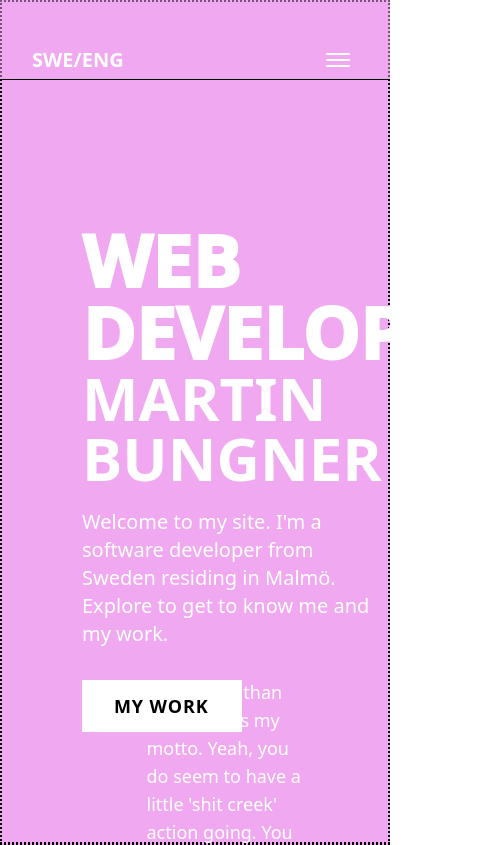
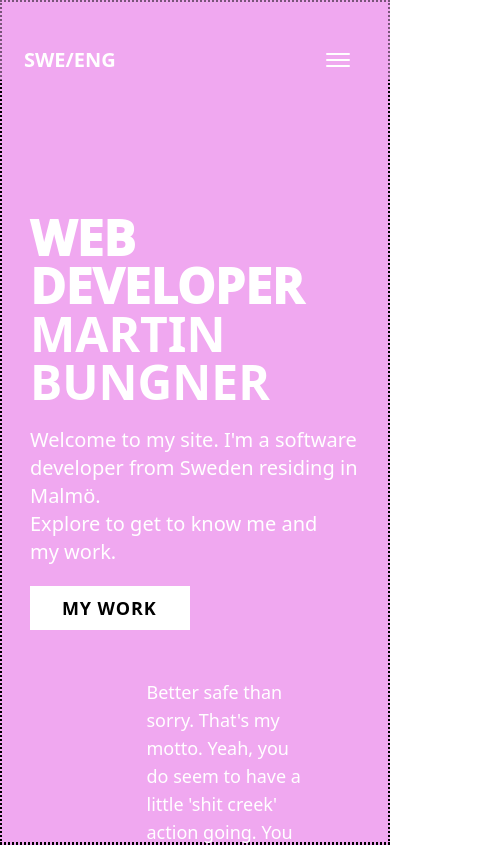
Before and after one commit to mbng47/portfol-1, a Next.js app: page / in a window 390 px wide. Shown: the top 845 px of the page, 492 px wide, since content can reach past the window. Built offline with nearby package versions, Linux system fonts and the light colour scheme.

Commit message:
responsiveness
some more responsiveness

```diff
--- a/src/components/Header.tsx
+++ b/src/components/Header.tsx
@@ -5,7 +5,7 @@ import React, { useState } from 'react';
 export default function Header({ menuOpen, setMenuOpen }) {
 
     return (
-        <header className='w-screen h-20 sticky top-0 pt-12 pb-2 bg-pink-BG flex flex-row justify-between items-center pl-8 sm:pl-16 sm:pr-10 bg-opacity-50 border-b border-black'>
+        <header className='w-screen h-20 sticky top-0 pt-12 pb-2 bg-pink-BG flex flex-row justify-between items-center pl-6 sm:pl-16 sm:pr-10 bg-opacity-50'>
             <h2 className="text-xl sm:text-2xl font-extrabold cursor-pointer">SWE/ENG</h2>
             <button onClick={() => { setMenuOpen(!menuOpen) }}
                 className="mr-10 flex flex-col justify-center items-center cursor-pointer">
--- a/src/components/Home.tsx
+++ b/src/components/Home.tsx
@@ -6,12 +6,12 @@ import { Link } from 'react-scroll';
 export default function Home(){
 
     return (
-        <article id='home' className='h-screen -mt-20 pl-20 pt-28 flex flex-col justify-center border-2 border-black border-dotted'>
-            <h2 className='uppercase font-[999] text-7xl'>Web developer</h2>
-            <h3 className='uppercase font-[900] text-6xl'>Martin Bungner</h3>
+        <article id='home' className='h-screen -mt-20 pl-7 sm:pl-20 sm:pt-28 flex flex-col justify-center border-2 border-black border-dotted'>
+            <h2 className='uppercase font-[999] text-5xl sm:text-7xl'>Web developer</h2>
+            <h3 className='uppercase font-[900] text-5xl sm:text-6xl'>Martin Bungner</h3>
             <p className='text-xl font-normal mt-5 max-w-700px'>Welcome to my site. I'm a software developer from Sweden residing in Malmö.</p>
-            <p className='text-xl font-normal mb-8 max-w-700px'>Explore to get to know me and my work.</p>
-            <Link to="projects" smooth={true} duration={800} className="bg-white text-black tracking-wider text-lg font-bold max-w-40 uppercase decoration-3 py-3 px-8 cursor-pointer">My Work</Link>
+            <p className='text-xl font-normal mb-5 sm:mb-8 max-w-72 sm:max-w-700px'>Explore to get to know me and my work.</p>
+            <Link to="projects" smooth={true} duration={800} className="bg-white text-black tracking-wider text-lg font-bold max-w-40 uppercase py-2 sm:py-3 px-8 cursor-pointer">My Work</Link>
         </article>
     )
 }
```
